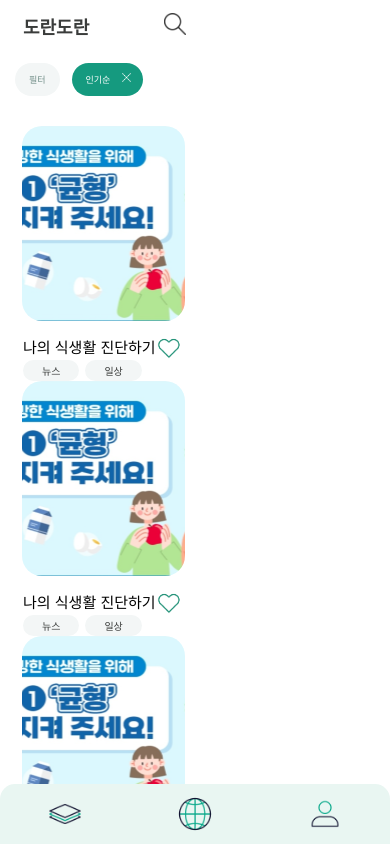
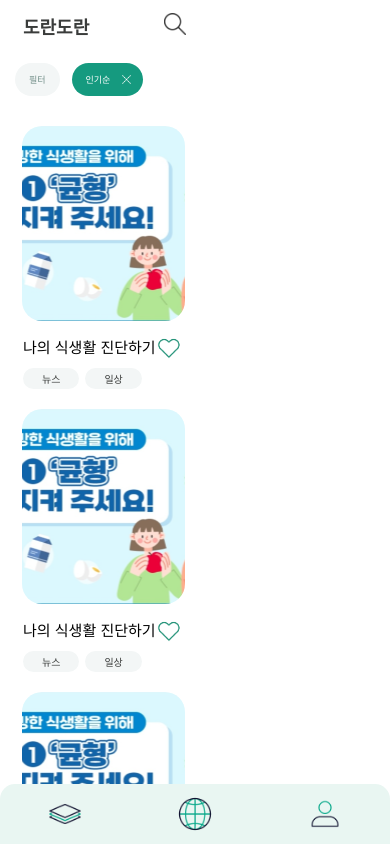
Before and after one commit to Makive-moumi/Moumi_RN, a React Native app: screen /Doran in a window 390 px wide. Built offline with nearby package versions, Linux system fonts and the light colour scheme.

Commit message:
[FIX] #02 - 도란도란 margin 수정

```diff
--- a/app/components/DoranItem.js
+++ b/app/components/DoranItem.js
@@ -58,7 +58,7 @@ const styles = StyleSheet.create({
 });
 
 const Container = styled.View`
-
+  margin-bottom: 20px;
 `;
 
 // 도란도란 설명
@@ -78,6 +78,7 @@ const DoranTitle = styled.Text`
 const CategoryList = styled.View`
   flex-direction: row;
   margin-left: 1px;
+  margin-top: 8px;
 `;
 
 
--- a/app/components/FilterLists.js
+++ b/app/components/FilterLists.js
@@ -27,6 +27,7 @@ const styles = StyleSheet.create({
     width: 9,
     height: 9,
     marginLeft: 12,
+    alignSelf: 'center',
   },
 });
 
--- a/app/screens/DoranHome.js
+++ b/app/screens/DoranHome.js
@@ -70,7 +70,7 @@ const Title = styled.Text`
 
 // 도란도란 아이템
 const DoranList = styled.View`
-  margin: 30px 22px 20px 22px;
+  margin: 30px 22px 50px 22px;
 `;
 
 
```
